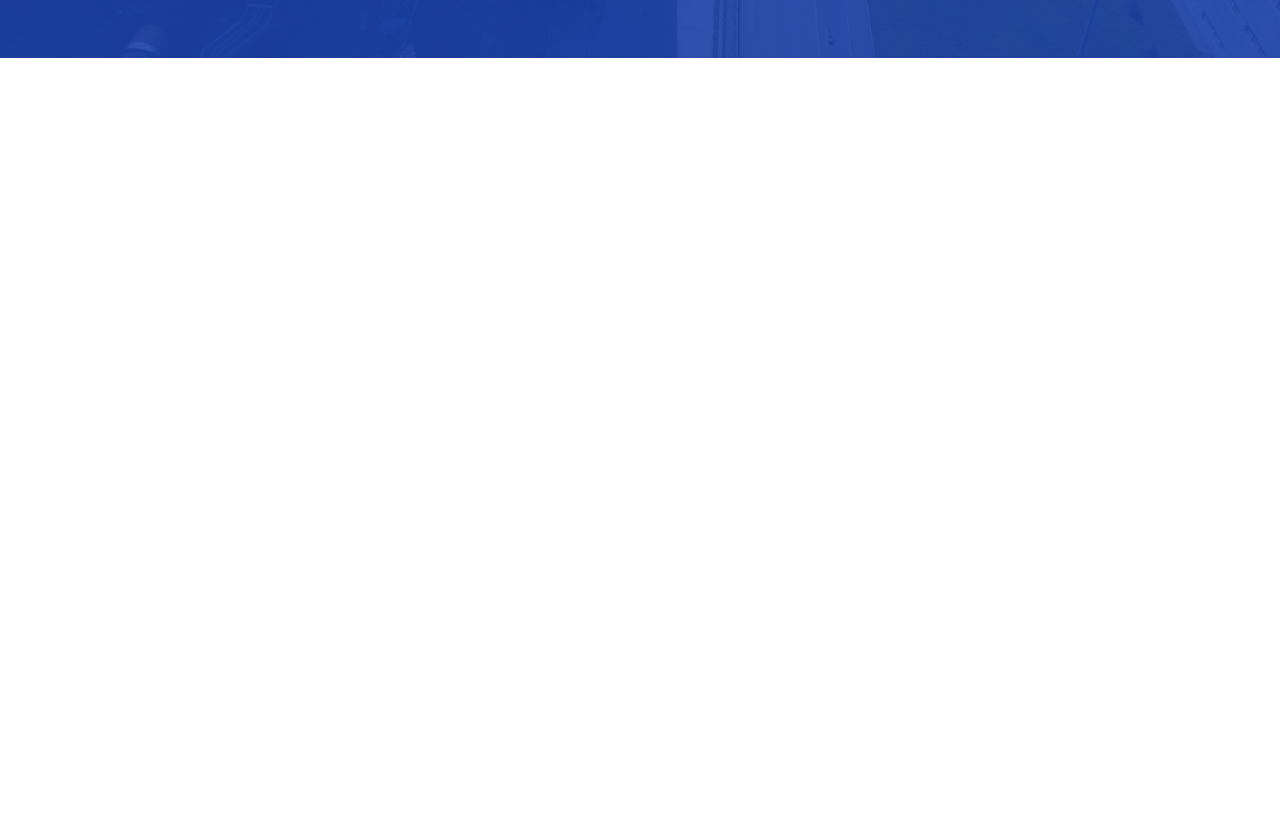
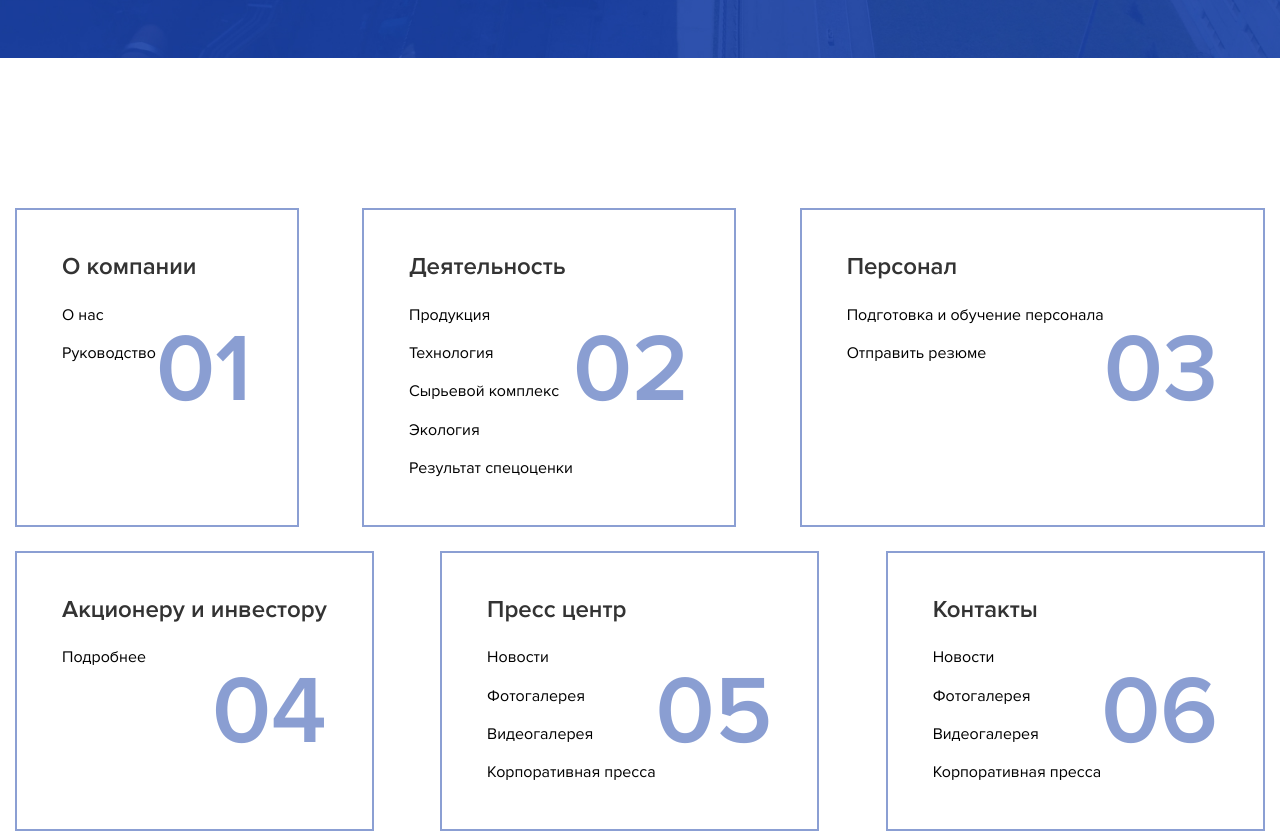
Before and after one commit to MaxWind29/Quintela, a plain HTML site: page index.html in a window 1280 px wide. Shown: the part 742-1573 px from the top of the page. Before the commit the page ends 800 px from the top, so only its background shows below. Drawn offline with nearby package versions, Linux system fonts and the light colour scheme.

Commit message:
creat block about

```diff
--- a/css/style.css
+++ b/css/style.css
@@ -162,7 +162,7 @@ body {
    margin-bottom: 150px;
 }
 
-.nav__menu-item{
+.nav__menu-item {
    border: 1px solid rgba(255, 255, 255, 0);
    transition: all .5s;
 }
@@ -200,7 +200,7 @@ body {
    background-color: var(--accent-font-color);
 }
 
-.slick-dots li.slick-active{
+.slick-dots li.slick-active {
    padding: 4px 0;
 }
 
@@ -229,7 +229,52 @@ body {
    transition: all .3s;
 }
 
-.header__slider-link:hover{
+.header__slider-link:hover {
    color: var(--bg-color);
    background-color: var(--accent-font-color);
 }
+
+.about {
+   padding-top: 150px;
+}
+
+.about__wrapper {
+   display: flex;
+   justify-content: space-between;
+   flex-wrap: wrap;
+   gap: 24px;
+}
+
+.about__wrapper-item {
+   /* max-width: 416px; */
+   padding: 40px 45px 45px;
+   border: 2px solid rgba(24, 64, 167, 0.5);
+}
+
+.about__item-title {
+   font-family: var(--font-proxima-bold);
+   font-weight: 700;
+   font-size: 24px;
+   line-height: 140%;
+   color: var(--main-font-color);
+   margin-bottom: 20px;
+}
+
+.about__item-content {
+   display: flex;
+   justify-content: space-between;
+   /* column-gap: 133px; */
+}
+
+.about__content-item:not(:last-child) {
+   padding-bottom: 16px;
+}
+
+.about__content-numb{
+   font-family: var(--font-proxima-bold);
+   font-weight: 700;
+   font-size: 96px;
+   line-height: 140%;
+   color: var(--bg-color);
+   opacity: 0.5;
+}
--- a/index.html
+++ b/index.html
@@ -85,6 +85,116 @@
 			</div>
 		</div>
 	</header>
+	<main class="main">
+		<div class="about">
+			<div class="container">
+				<div class="about__wrapper">
+					<div class="about__wrapper-item">
+						<h4 class="about__item-title">О компании</h4>
+						<div class="about__item-content">
+							<ul class="about__content-list">
+								<li class="about__content-item">
+									<a class="about__content-link" href="#">О нас</a>
+								</li>
+								<li class="about__content-item">
+									<a class="about__content-link" href="#">Руководство</a>
+								</li>
+							</ul>
+							<span class="about__content-numb">01</span>
+						</div>
+					</div>
+					<div class="about__wrapper-item">
+						<h4 class="about__item-title">Деятельность</h4>
+						<div class="about__item-content">
+							<ul class="about__content-list">
+								<li class="about__content-item">
+									<a class="about__content-link" href="#">Продукция</a>
+								</li>
+								<li class="about__content-item">
+									<a class="about__content-link" href="#">Технология</a>
+								</li>
+								<li class="about__content-item">
+									<a class="about__content-link" href="#">Сырьевой комплекс</a>
+								</li>
+								<li class="about__content-item">
+									<a class="about__content-link" href="#">Экология</a>
+								</li>
+								<li class="about__content-item">
+									<a class="about__content-link" href="#">Результат спецоценки</a>
+								</li>
+							</ul>
+							<span class="about__content-numb">02</span>
+						</div>
+					</div>
+					<div class="about__wrapper-item">
+						<h4 class="about__item-title">Персонал</h4>
+						<div class="about__item-content">
+							<ul class="about__content-list">
+								<li class="about__content-item">
+									<a class="about__content-link" href="#">Подготовка и обучение персонала</a>
+								</li>
+								<li class="about__content-item">
+									<a class="about__content-link" href="#">Отправить резюме</a>
+								</li>
+							</ul>
+							<span class="about__content-numb">03</span>
+						</div>
+					</div>
+					<div class="about__wrapper-item">
+						<h4 class="about__item-title">Акционеру и инвестору</h4>
+						<div class="about__item-content">
+							<ul class="about__content-list">
+								<li class="about__content-item">
+									<a class="about__content-link" href="#">Подробнее</a>
+								</li>
+							</ul>
+							<span class="about__content-numb">04</span>
+						</div>
+					</div>
+					<div class="about__wrapper-item">
+						<h4 class="about__item-title">Пресс центр</h4>
+						<div class="about__item-content">
+							<ul class="about__content-list">
+								<li class="about__content-item">
+									<a class="about__content-link" href="#">Новости</a>
+								</li>
+								<li class="about__content-item">
+									<a class="about__content-link" href="#">Фотогалерея</a>
+								</li>
+								<li class="about__content-item">
+									<a class="about__content-link" href="#">Видеогалерея</a>
+								</li>
+								<li class="about__content-item">
+									<a class="about__content-link" href="#">Корпоративная пресса</a>
+								</li>
+							</ul>
+							<span class="about__content-numb">05</span>
+						</div>
+					</div>
+					<div class="about__wrapper-item">
+						<h4 class="about__item-title">Контакты</h4>
+						<div class="about__item-content">
+							<ul class="about__content-list">
+								<li class="about__content-item">
+									<a class="about__content-link" href="#">Новости</a>
+								</li>
+								<li class="about__content-item">
+									<a class="about__content-link" href="#">Фотогалерея</a>
+								</li>
+								<li class="about__content-item">
+									<a class="about__content-link" href="#">Видеогалерея</a>
+								</li>
+								<li class="about__content-item">
+									<a class="about__content-link" href="#">Корпоративная пресса</a>
+								</li>
+							</ul>
+							<span class="about__content-numb">06</span>
+						</div>
+					</div>
+				</div>
+			</div>
+		</div>
+	</main>
 	<script src="https://ajax.googleapis.com/ajax/libs/jquery/3.7.0/jquery.min.js"></script>
 	<script src="js/slick.min.js"></script>
 	<script src="js/script.js"></script>
```
Lines whose indentation alone changed are shown as unchanged.
